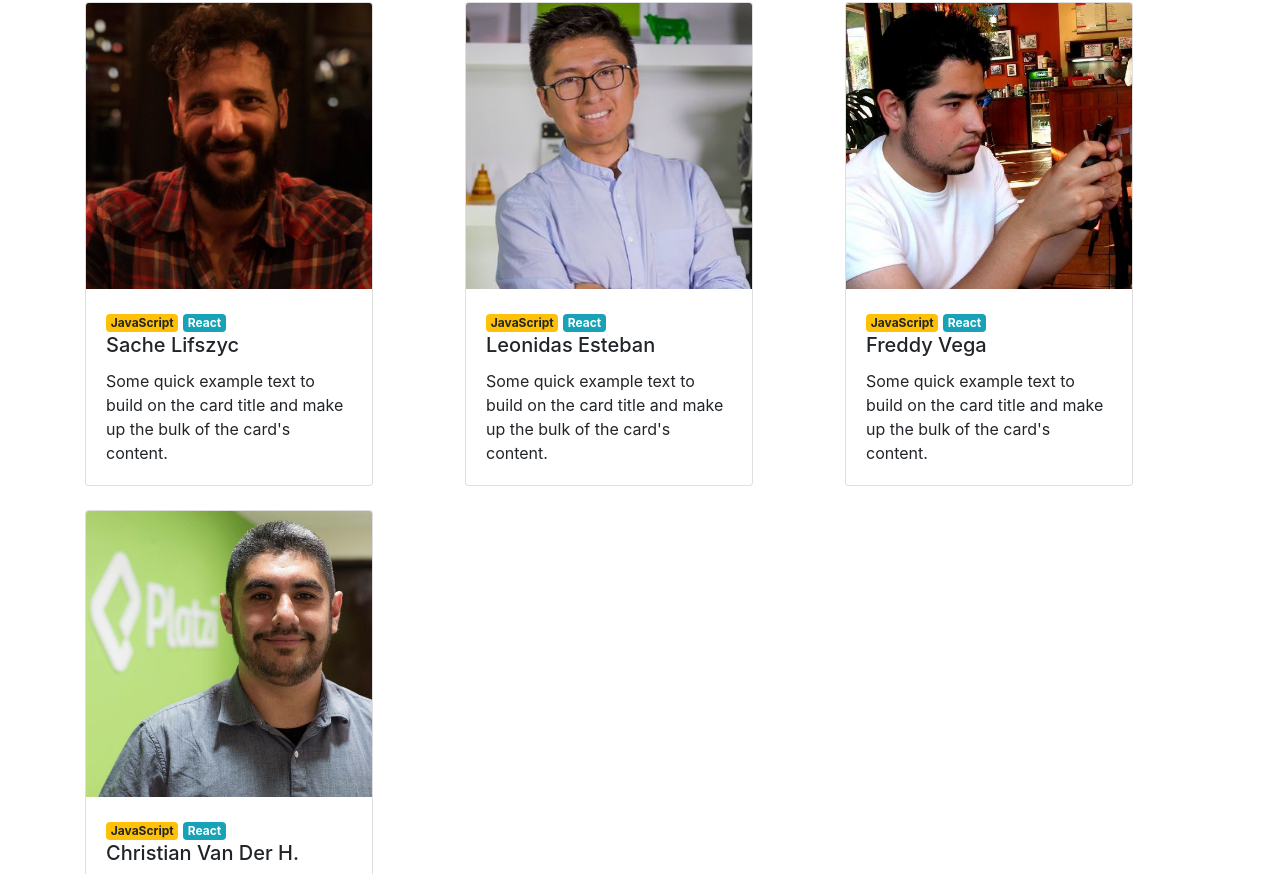
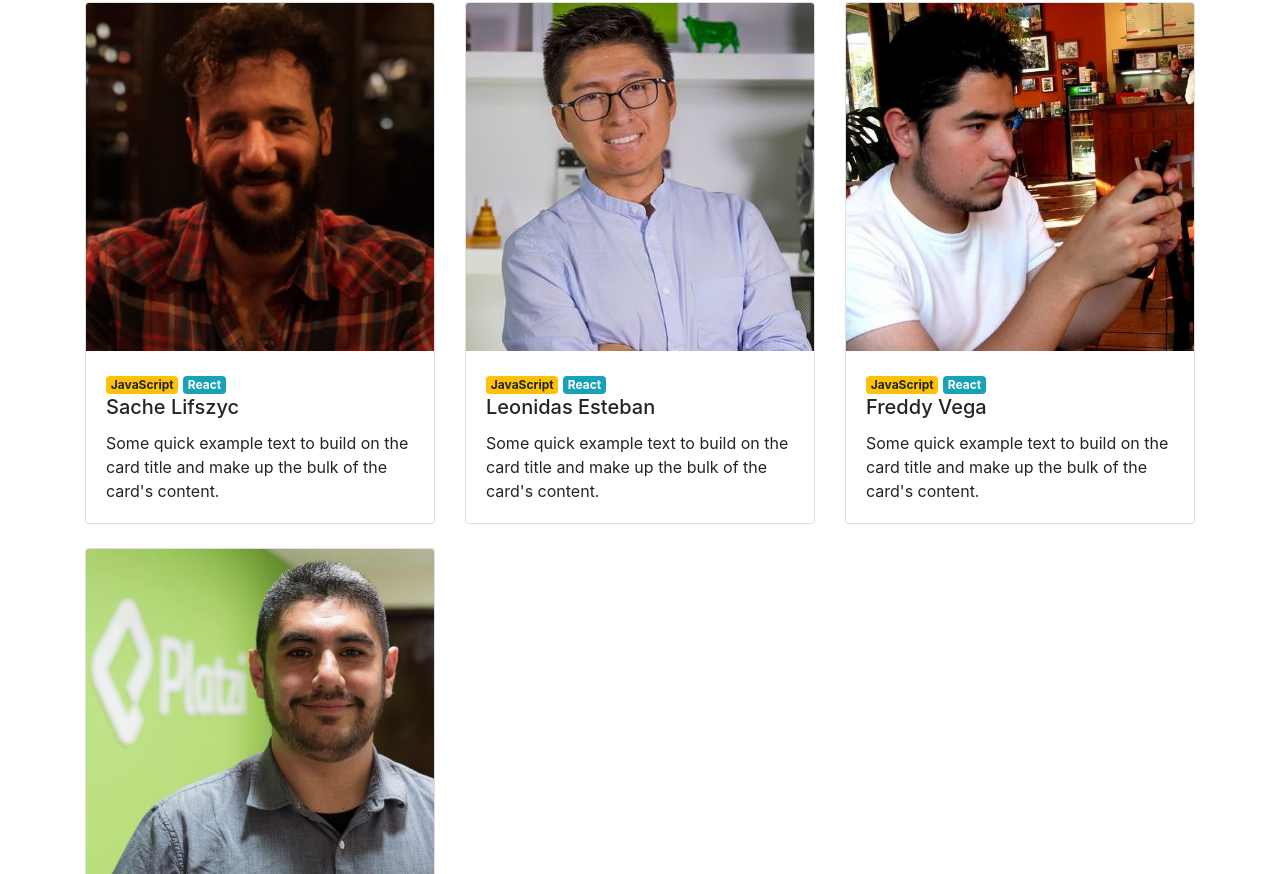
Before and after one commit to IbzanCastaDiaz/platzi-conf-hawaii-proyect-bootstrap, a plain HTML site: page index.html in a window 1280 px wide. Shown: the part 708-1582 px from the top of the page. Drawn offline with nearby package versions, Linux system fonts and the light colour scheme.

Commit message:
Correccion de cards en pantallas pequeñas

```diff
--- a/index.html
+++ b/index.html
@@ -88,8 +88,8 @@
           </div>
         </div>
         <div class="row">
-          <div class="col-lg-4 col-sm-6 col mb-4">
-            <div class="card" style="width: 18rem;">
+          <div class="col-lg-4 col-sm-6 col-12 mb-4">
+            <div class="card">
               <img class="card-img-top" src="images/sacha.jpg" alt="Foto de Sacha">
               <div class="card-body">
                 <div class="badges">
@@ -101,9 +101,9 @@
               </div>
             </div>
           </div>
-          <div class="col-lg-4 col-sm-6 col mb-4">
-            <div class="card" style="width: 18rem;">
-              <img class="card-img-top" src="images/leonidas2.jpeg" alt="Foto de Sacha">
+          <div class="col-lg-4 col-sm-6 col-12 mb-4">
+            <div class="card">
+              <img class="card-img-top" src="images/leonidas2.jpeg" alt="Foto de Leonidas">
               <div class="card-body">
                 <div class="badges">
                   <span class="badge badge-warning">JavaScript</span>
@@ -115,8 +115,8 @@
             </div>
           </div>
           <div class="col-lg-4 col-sm-6 col-12 mb-4">
-            <div class="card" style="width: 18rem;">
-              <img class="card-img-top" src="images/freddy.jpeg" alt="Foto de Sacha">
+            <div class="card">
+              <img class="card-img-top" src="images/freddy.jpeg" alt="Foto de Freddy">
               <div class="card-body">
                 <div class="badges">
                   <span class="badge badge-warning">JavaScript</span>
@@ -128,8 +128,8 @@
             </div>
           </div>
           <div class="col-lg-4 col-sm-6 col-12 mb-4">
-            <div class="card" style="width: 18rem;">
-              <img class="card-img-top" src="images/cvander.jpeg" alt="Foto de Sacha">
+            <div class="card">
+              <img class="card-img-top" src="images/cvander.jpeg" alt="Foto de Christian">
               <div class="card-body">
                 <div class="badges">
                   <span class="badge badge-warning">JavaScript</span>
```
